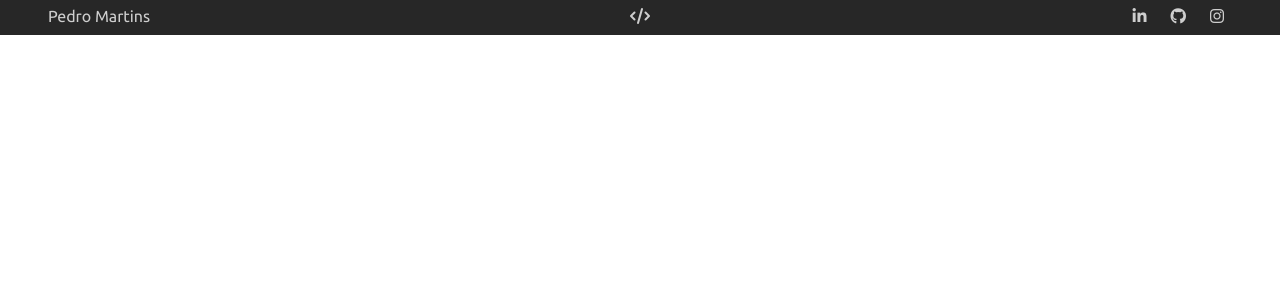
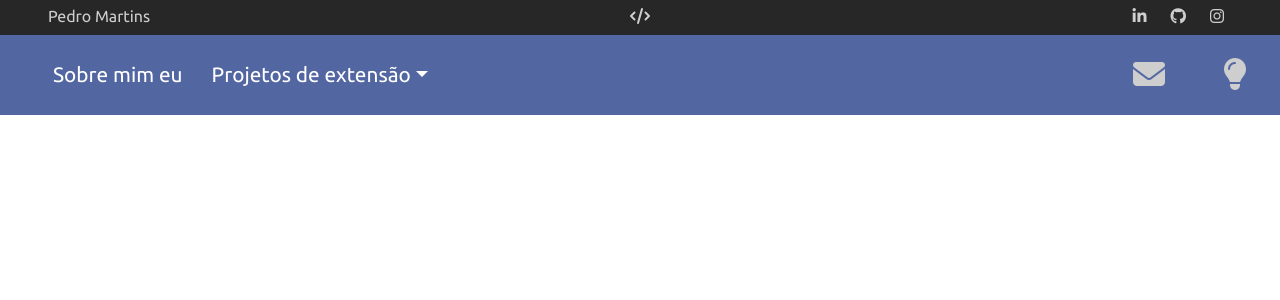
Before and after one commit to originwolf/portfolio, a Vue app: page / in a window 1280 px wide. Shown: the top 300 px of the page. Built offline with nearby package versions, Linux system fonts and the light colour scheme.

Commit message:
created the header with dinamic content

```diff
--- a/src/App.vue
+++ b/src/App.vue
@@ -1,11 +1,36 @@
 <template>
   <div>
     <top-navigation></top-navigation>
+    <the-header
+      :links="links"
+      :link-dropdown="linkDropdown"
+    ></the-header>
   </div>
 </template>
 
 <script>
-export default {};
+export default {
+  data() {
+    return {
+      links: [
+        {
+          name: "Sobre mim eu",
+          locale: "http://facebook.com.br",
+        },
+      ],
+      linkDropdown: [
+        {
+          name: "Projetos 1",
+          locale: "http://facebook.com.br",
+        },
+        {
+          name: "Projetos 2",
+          locale: "http://facebook.com.br",
+        },
+      ],
+    };
+  },
+};
 </script>
 
 <style>
--- /dev/null
+++ b/src/components/header/TheHeader.vue
@@ -0,0 +1,116 @@
+<template>
+  <nav id="barraMenu" class="navbar navbar-expand-md">
+    <div class="navbar-brand">
+      <button
+        class="navbar-toggler"
+        aria-label="expandirMenu"
+        name="expandirMenu"
+        data-toggle="collapse"
+        data-target="#menubar"
+      >
+        <span class="fas fa-bars"></span>
+      </button>
+    </div>
+
+    <ul id="menubar" class="navbar-nav nav collapse navbar-collapse">
+      <li v-for="link in links" :key="link.name">
+        <button type="button" class="btn btnMenu">
+          <a class="nav-link" :href="link.locale">{{ link.name }}</a>
+        </button>
+      </li>
+
+      <li class="nav-item dropdown">
+        <a
+          class="nav-link dropdown-toggle"
+          href="#"
+          id="navbarDropdownMenuLink"
+          role="button"
+          data-toggle="dropdown"
+          aria-haspopup="true"
+          aria-expanded="false"
+          >Projetos de extensão</a
+        >
+        <div class="dropdown-menu" aria-labelledby="navbarDropdownMenuLink">
+          <a
+            v-for="drop in linkDropdown"
+            :key="drop.name"
+            class="dropdown-item"
+            :href="drop.locale"
+            >{{ drop.name }}</a>
+        </div>
+      </li>
+    </ul>
+
+    <div class="py-2 mr-lg-4">
+      <button class="px-3 btn btn-fas"><i class="fas fa-envelope"></i></button>
+    </div>
+
+    <div class="py-2">
+      <button class="px-3 btn btn-fas"><i class="fas fa-lightbulb"></i></button>
+    </div>
+  </nav>
+</template>
+<script>
+export default {
+  props: ['links', 'link-dropdown'],
+};
+</script>
+<style scoped>
+.navbar {
+  background-color: rgba(39, 64, 139, 0.8);
+}
+
+.nav-link {
+  color: #fff;
+  font-size: 1.3rem;
+}
+
+.nav-link:hover {
+  color: #aaa;
+}
+
+.btnMenu {
+  background-color: transparent;
+  color: white;
+  font-size: 1.3rem;
+}
+
+.btnMenu:hover {
+  color: #aaa;
+}
+
+.dropdown-menu {
+  background-color: #25221a;
+}
+
+.dropdown-item {
+  color: white;
+}
+
+.dropdown-item:hover {
+  color: #25221a;
+}
+
+.dropdown-item:focus {
+  color: #25221a;
+}
+
+.btn-fas:focus {
+  box-shadow: none;
+}
+
+.fa-envelope,
+.fa-lightbulb,
+.fa-bars {
+  font-size: 2rem;
+  color: #cecece;
+  transition: 0.5s;
+}
+
+.fa-envelope:hover,
+.fa-lightbulb:hover,
+.fa-bars:hover {
+  color: #aaa;
+  transition: 0.5s;
+}
+</style>
--- a/src/main.js
+++ b/src/main.js
@@ -2,9 +2,11 @@ import { createApp } from 'vue';
 
 import App from './App.vue';
 import TopNavigation from './components/top-navigation/TopNavigation.vue';
+import TheHeader from './components/header/TheHeader';
 
 const app = createApp(App);
 
 app.component('top-navigation', TopNavigation);
+app.component('the-header', TheHeader);
 
 app.mount('#app');
```
